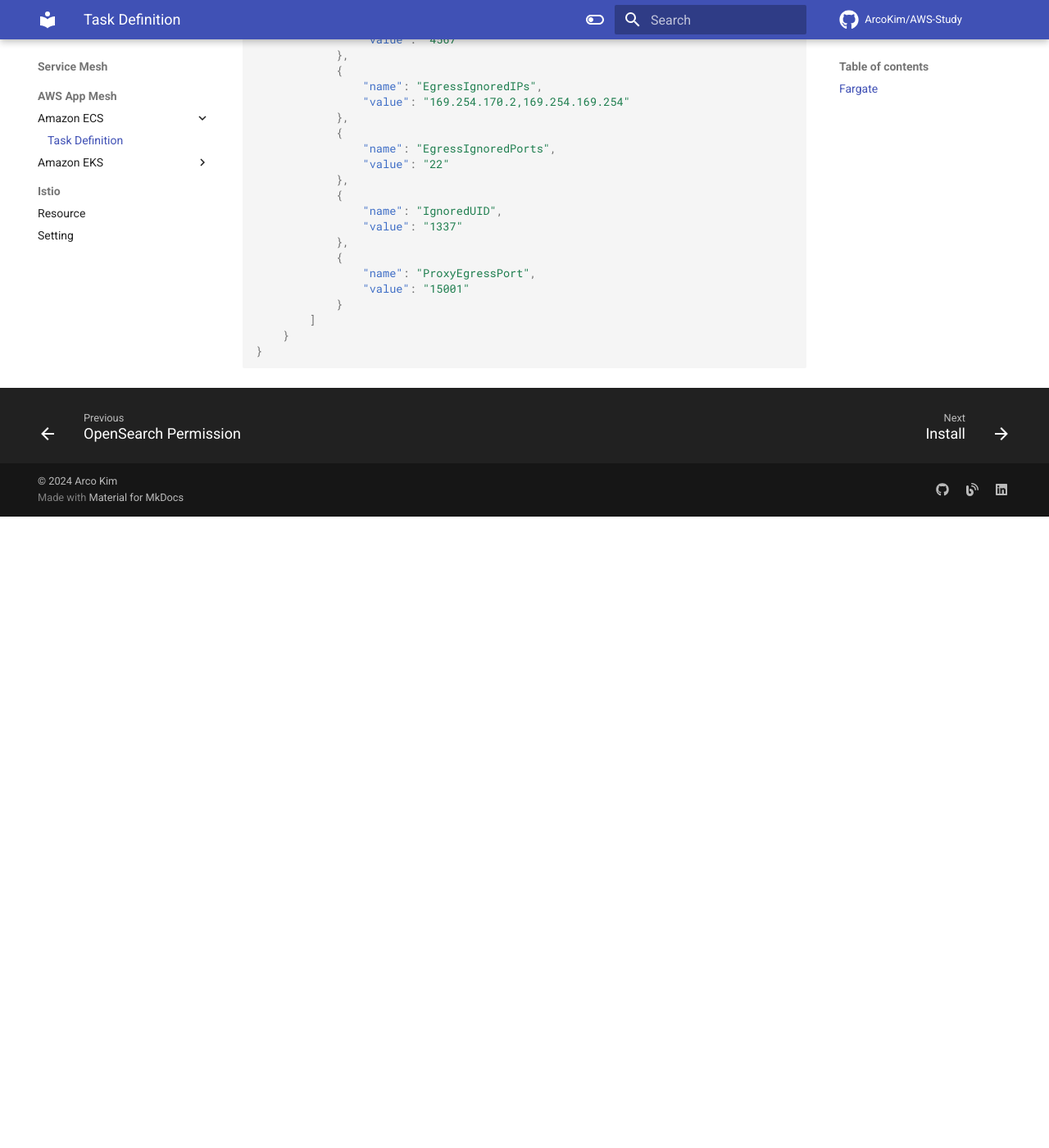
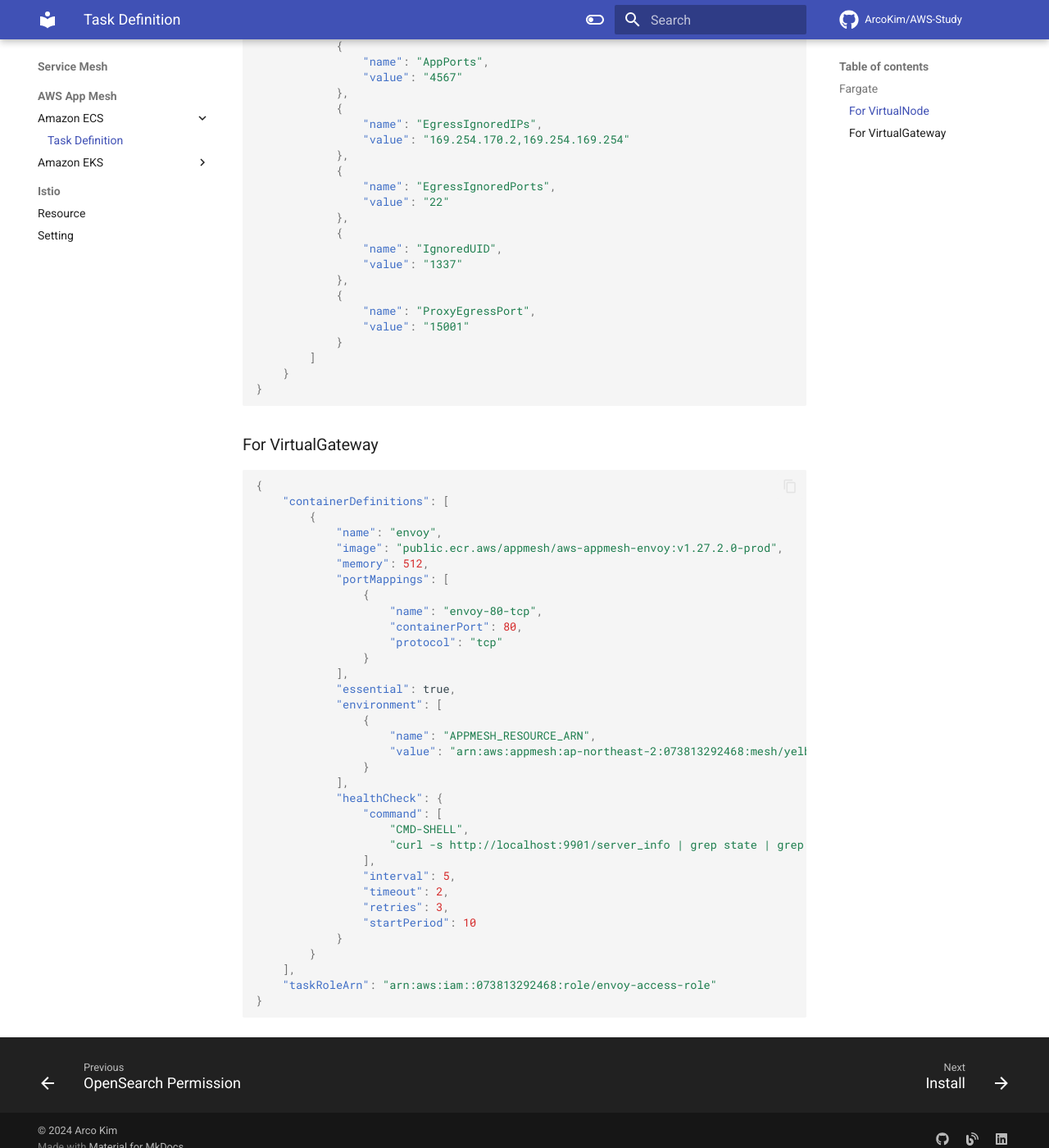
Before and after one commit to ArcoKim/AWS-Study, an MkDocs documentation site: the page built from docs/Service Mesh/AWS App Mesh/Amazon ECS/Task Definition.md, in a window 1280 px wide and 1400 px high, scrolled down 1164 px. Shown: the whole window at 82% size. Built offline with MkDocs 1.6.1 and Material for MkDocs 9.7.7, drawn with Linux system fonts in a browser that asks for light colours; comment, search, counter and statistics services are not loaded; before the commit the page ends 1794 px from its top, so only the background shows below that; some of the changed text lies outside the part shown.

Commit message:
24.02.12 : App Mesh VirtualGateway Update

````diff
--- a/docs/Service Mesh/AWS App Mesh/Amazon ECS/Task Definition.md
+++ b/docs/Service Mesh/AWS App Mesh/Amazon ECS/Task Definition.md
@@ -1,5 +1,6 @@
 # Task Definition
 ## Fargate
+### For VirtualNode
 ``` json
 {
     "containerDefinitions": [
@@ -21,8 +22,8 @@
             "essential": true,
             "environment": [
                 {
-                    "name": "APPMESH_VIRTUAL_NODE_NAME",
-                    "value": "mesh/yelb/virtualNode/yelb-appserver"
+                    "name": "APPMESH_RESOURCE_ARN",
+                    "value": "arn:aws:appmesh:ap-northeast-2:073813292468:mesh/yelb/virtualNode/yelb-appserver"
                 }
             ],
             "user": "1337",
@@ -71,3 +72,40 @@
     }
 }
 ```
+### For VirtualGateway
+``` json
+{
+    "containerDefinitions": [
+        {
+            "name": "envoy",
+            "image": "public.ecr.aws/appmesh/aws-appmesh-envoy:v1.27.2.0-prod",
+            "memory": 512,
+            "portMappings": [
+                {
+                    "name": "envoy-80-tcp",
+                    "containerPort": 80,
+                    "protocol": "tcp"
+                }
+            ],
+            "essential": true,
+            "environment": [
+                {
+                    "name": "APPMESH_RESOURCE_ARN",
+                    "value": "arn:aws:appmesh:ap-northeast-2:073813292468:mesh/yelb/virtualGateway/yelb-gateway"
+                }
+            ],
+            "healthCheck": {
+                "command": [
+                    "CMD-SHELL",
+                    "curl -s http://localhost:9901/server_info | grep state | grep -q LIVE"
+                ],
+                "interval": 5,
+                "timeout": 2,
+                "retries": 3,
+                "startPeriod": 10
+            }
+        }
+    ],
+    "taskRoleArn": "arn:aws:iam::073813292468:role/envoy-access-role"
+}
+```
````
